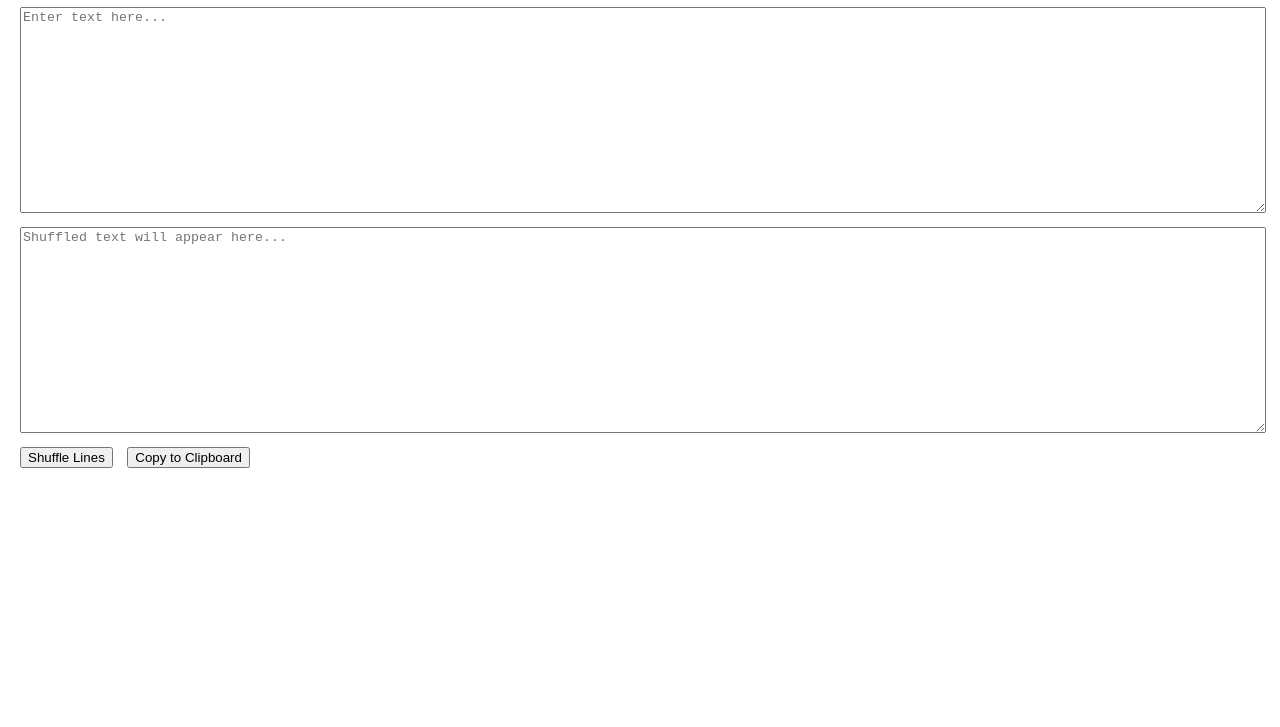
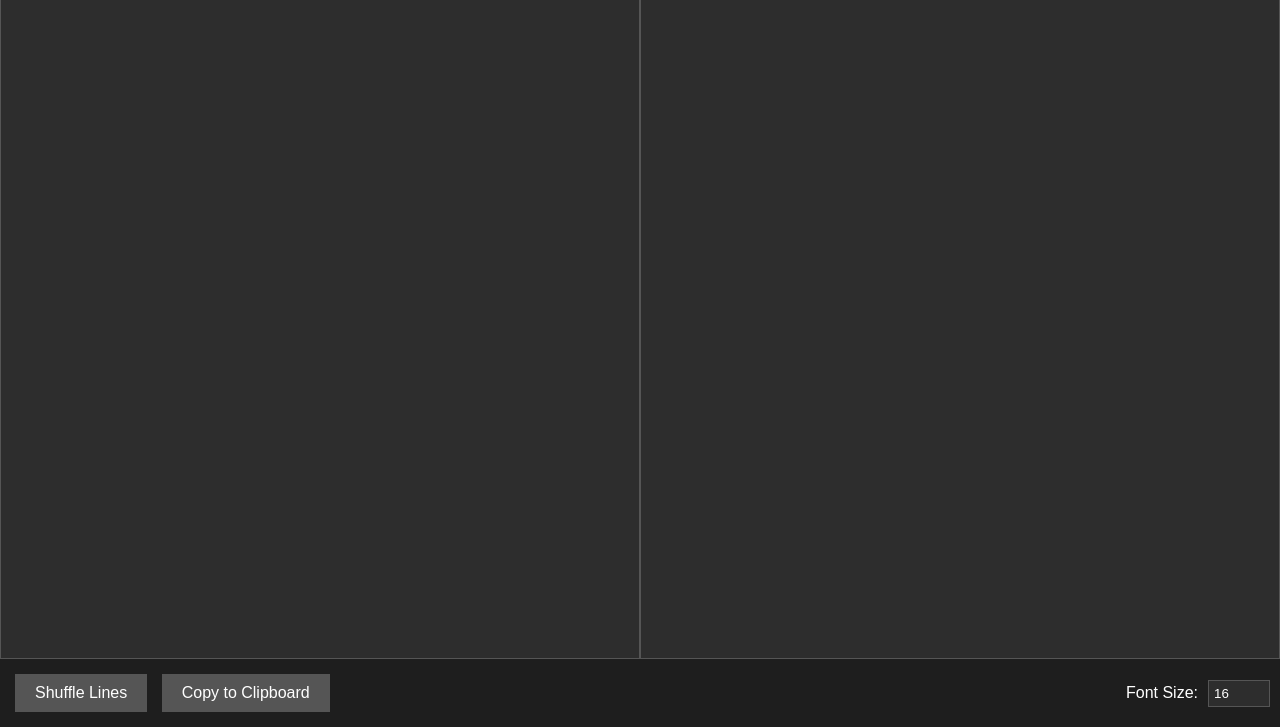
Before and after one commit to coledykstra/coledykstra.github.io, a plain HTML site: page stringshuffle.html in a window 1280 px wide. Shown: the part 73-800 px from the top of the page. Drawn offline with Linux system fonts and the light colour scheme.

Commit message:
feat: add string shuffle font size

```diff
--- a/stringshuffle.html
+++ b/stringshuffle.html
@@ -7,26 +7,84 @@
     <style>
         body {
             font-family: Arial, sans-serif;
-            margin: 20px;
+            margin: 0;
+            padding: 0;
+            background-color: #1e1e1e;
+            color: #ffffff;
+            display: flex;
+            flex-direction: column;
+            height: 100vh;
+        }
+        .container {
+            display: flex;
+            flex: 1;
         }
         textarea {
-            width: 100%;
-            height: 200px;
-            margin-bottom: 10px;
+            width: 50%;
+            height: 100%;
+            background-color: #2d2d2d;
+            color: #ffffff;
+            border: 1px solid #555555;
+            padding: 10px;
+            box-sizing: border-box;
+            resize: none;
+            font-size: 16px;
+        }
+        textarea:focus {
+            outline: none;
+            border-color: #888888;
+        }
+        .controls {
+            display: flex;
+            justify-content: space-between;
+            align-items: center;
+            padding: 10px;
+            background-color: #1e1e1e;
         }
         button {
+            background-color: #555555;
+            color: #ffffff;
+            border: none;
+            padding: 10px 20px;
+            margin: 5px;
+            cursor: pointer;
+            font-size: 16px;
+        }
+        button:hover {
+            background-color: #888888;
+        }
+        .font-size-control {
+            display: flex;
+            align-items: center;
+        }
+        .font-size-control label {
             margin-right: 10px;
+        }
+        .font-size-control input {
+            width: 50px;
+            padding: 5px;
+            background-color: #2d2d2d;
+            color: #ffffff;
+            border: 1px solid #555555;
         }
     </style>
 </head>
 <body>
 
-    <h1>Shuffle Text Lines</h1>
-    <textarea id="inputText" placeholder="Enter text here..."></textarea>
-    <textarea id="outputText" placeholder="Shuffled text will appear here..." readonly></textarea>
-    <br>
-    <button onclick="shuffleLines()">Shuffle Lines</button>
-    <button onclick="copyToClipboard()">Copy to Clipboard</button>
+    <div class="container">
+        <textarea id="inputText" placeholder="Enter text here..."></textarea>
+        <textarea id="outputText" placeholder="Shuffled text will appear here..." readonly></textarea>
+    </div>
+    <div class="controls">
+        <div>
+            <button onclick="shuffleLines()">Shuffle Lines</button>
+            <button onclick="copyToClipboard()">Copy to Clipboard</button>
+        </div>
+        <div class="font-size-control">
+            <label for="fontSize">Font Size:</label>
+            <input type="number" id="fontSize" value="16" min="8" max="48" onchange="changeFontSize()">
+        </div>
+    </div>
 
     <script>
         function shuffleLines() {
@@ -47,6 +105,12 @@
             outputText.select();
             document.execCommand('copy');
         }
+
+        function changeFontSize() {
+            const fontSize = document.getElementById('fontSize').value;
+            document.getElementById('inputText').style.fontSize = fontSize + 'px';
+            document.getElementById('outputText').style.fontSize = fontSize + 'px';
+        }
     </script>
 </body>
 </html>
```
